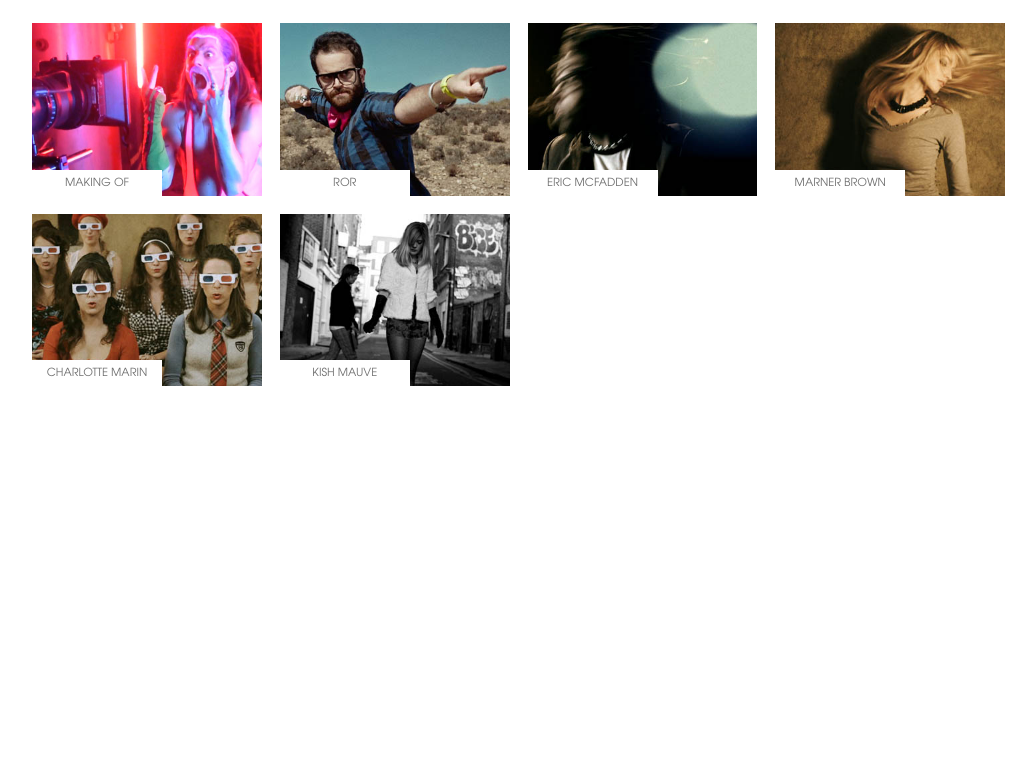
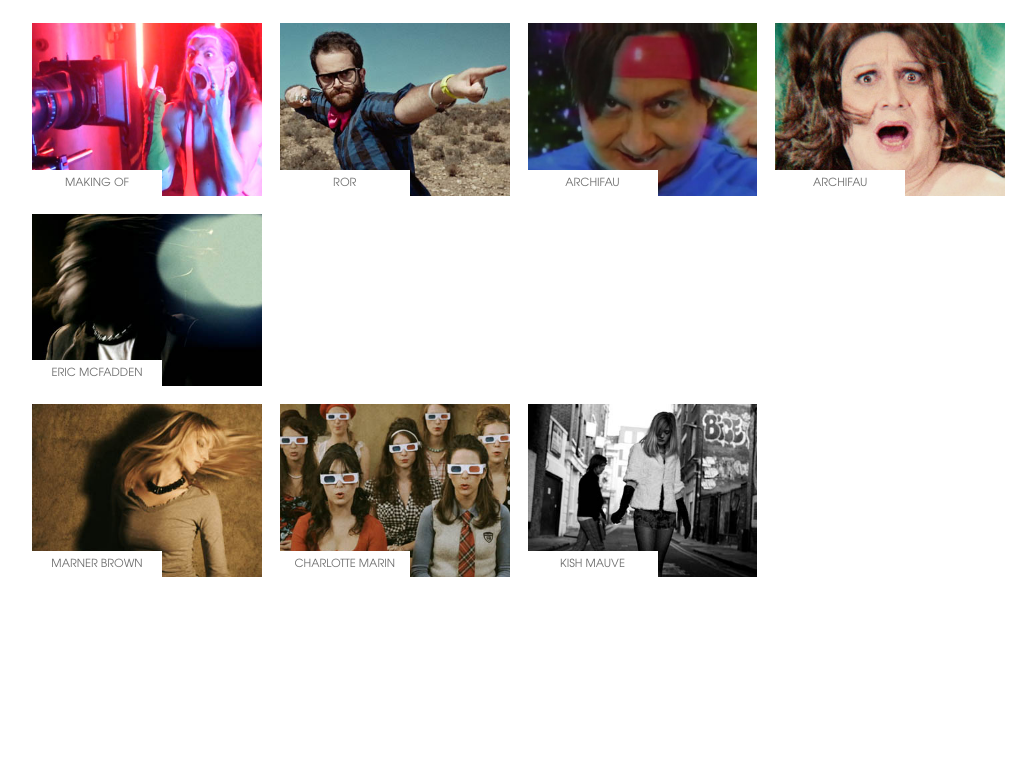
Before and after one commit to xavierraffin/regisraffin.com, a PHP site: page / in a window 1280 px wide. Shown: the part 489-1265 px from the top of the page, without its empty margins (233-1269 px from the left). After the commit the page ends 1066 px from the top, so only its background shows below. Run offline with PHP 8.4, Linux system fonts and the light colour scheme; some libraries are stand-ins or nearby versions.

Commit message:
new clip
new clip

```diff
--- a/data/fiction/fiction.css
+++ b/data/fiction/fiction.css
@@ -10,6 +10,7 @@
 }
 .blok:hover.movie1 .title:after{display:block;}
 .blok.movie1{display:inline-block;}
+
 
 
 .movie2{
@@ -25,6 +26,7 @@
 .blok.movie2{display:inline-block;}
 
 
+
 .movie3{
 	background-image:url("hug.jpg");
 }
@@ -38,6 +40,7 @@
 .blok.movie3"{display:inline-block;}
 
 
+
 .movie4{
 	background-image:url("highlander.jpg");
 }
@@ -49,6 +52,7 @@
 }
 .blok:hover.movie4 .title:after{display:block;}
 .blok.movie4"{display:inline-block;}
+
 
 
 .movie5{
@@ -78,6 +82,7 @@
 .blok.movie6{display:inline-block;}
 
 
+
 .movie7{
 	background-image:url("denis.jpg");
 }
--- a/data/music-videos/music-videos.css
+++ b/data/music-videos/music-videos.css
@@ -25,7 +25,6 @@
 
 
 
-
 .movie3{
 	background-image:url("hipsters must die.jpg");
 }
@@ -41,27 +40,27 @@
 
 
 .movie4{
-	background-image:url("ferdinand.jpg");
+	background-image:url("chirac.jpg");
 }
 .movie4 .customer:after{
-	content:"eric mcfadden";
+	content:"archifau";
 }
 .movie4 .title:before{
-	content:"where is ferdinand ?";
+	content:"chirac";
 }
-.blok:hover.movie4.title:after{display:block;}
+.blok:hover.movie4 .title:after{display:block;}
 .blok.movie4{display:inline-block;}
 
 
 
 .movie5{
-	background-image:url("marner brown.jpg");
+	background-image:url("fillon.jpg");
 }
 .movie5 .customer:after{
-	content:"marner brown";
+	content:"archifau";
 }
 .movie5 .title:before{
-	content:"sun don't shine";
+	content:"fillon";
 }
 .blok:hover.movie5 .title:after{display:block;}
 .blok.movie5{display:inline-block;}
@@ -69,26 +68,54 @@
 
 
 .movie6{
-	background-image:url("marin.jpg");
+	background-image:url("ferdinand.jpg");
 }
 .movie6 .customer:after{
-	content:"charlotte marin";
+	content:"eric mcfadden";
 }
 .movie6 .title:before{
-	content:"le plus beau jour de ma vie";
+	content:"where is ferdinand ?";
 }
 .blok:hover.movie6 .title:after{display:block;}
-.blok.movie6{display:inline-block;}
+.blok.movie4{display:inline-block;}
+
 
 
 .movie7{
-	background-image:url("kish mauve.jpg");
+	background-image:url("marner brown.jpg");
 }
 .movie7 .customer:after{
-	content:"kish mauve";
+	content:"marner brown";
 }
 .movie7 .title:before{
-	content:"matthew";
+	content:"sun don't shine";
 }
 .blok:hover.movie7 .title:after{display:block;}
 .blok.movie7{display:inline-block;}
+
+
+
+.movie8{
+	background-image:url("marin.jpg");
+}
+.movie8 .customer:after{
+	content:"charlotte marin";
+}
+.movie8 .title:before{
+	content:"le plus beau jour de ma vie";
+}
+.blok:hover.movie8 .title:after{display:block;}
+.blok.movie8{display:inline-block;}
+
+
+.movie9{
+	background-image:url("kish mauve.jpg");
+}
+.movie9 .customer:after{
+	content:"kish mauve";
+}
+.movie9 .title:before{
+	content:"matthew";
+}
+.blok:hover.movie9 .title:after{display:block;}
+.blok.movie9{display:inline-block;}
```
Also changed, not shown: data/fiction/fiction.js (+4 -10 lines).
